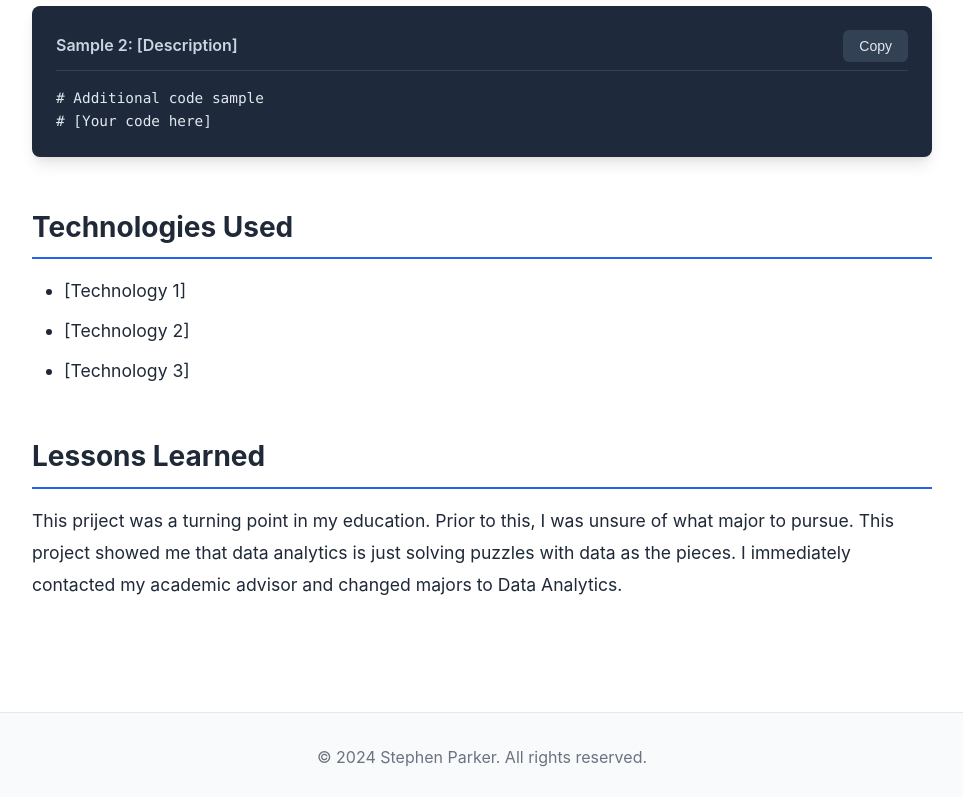
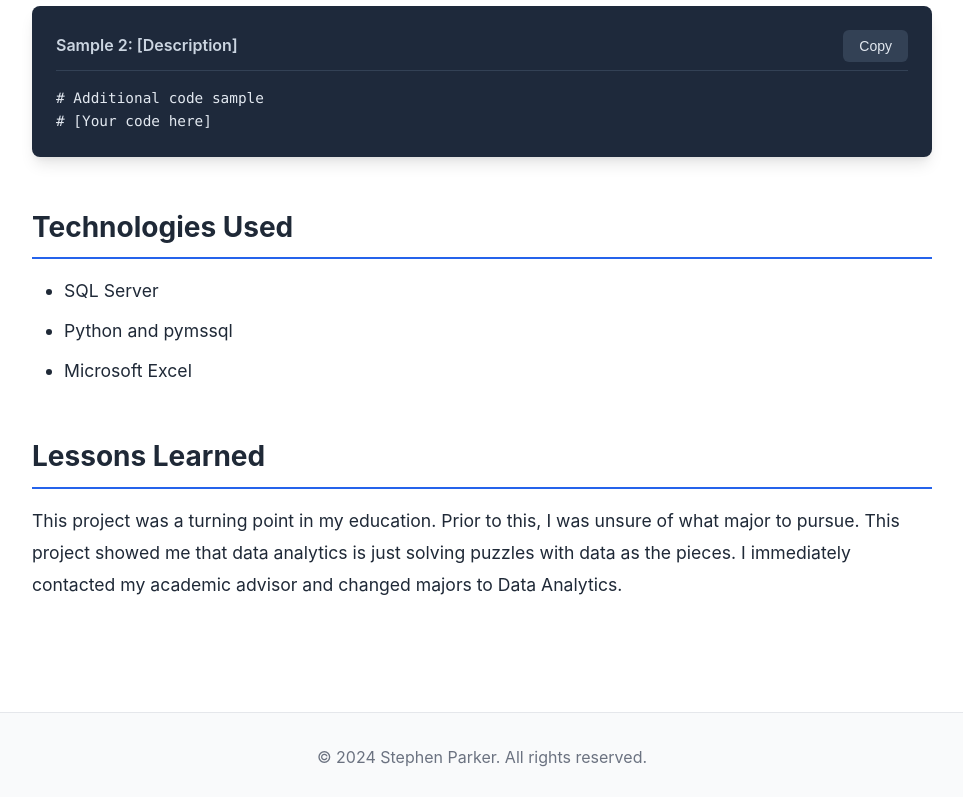
Before and after one commit to Legodwarf/steveportfolio, a plain HTML site: page project1.html in a window 1280 px wide. Shown: the part 1688-2485 px from the top of the page, without its empty margins (158-1121 px from the left). Drawn offline with Linux system fonts and the light colour scheme.

Commit message:
updating proj 1

```diff
--- a/project1.html
+++ b/project1.html
@@ -56,8 +56,8 @@
                     <h2>Methodology</h2>
                     <p>
                         This project was the capstone project for an introductory Data Analytics course.
-                        It was a rigorous project that combined all of the skills I had learned in the course.
-                        Based on responses from company executives metrics for a successful PM were identified.
+                        It was a rigorous experience that combined all of the skills I had learned in the course.
+                        Based on responses from company executives metrics for determining a successful PM were identified.
                         SQL was used to extract necessary data from a SQL Server database.
                         A python script was written to automate future data extraction processes.
                         Using Excel and the extracted data, a Balanced Scorecard was created to rank PM candidates and predict the best product to launch.
@@ -112,9 +112,9 @@ import numpy as np
                 <section class="content-section">
                     <h2>Technologies Used</h2>
                     <ul>
-                        <li>[Technology 1]</li>
-                        <li>[Technology 2]</li>
-                        <li>[Technology 3]</li>
+                        <li>SQL Server</li>
+                        <li>Python and pymssql</li>
+                        <li>Microsoft Excel</li>
                     </ul>
                 </section>
 
@@ -122,7 +122,7 @@ import numpy as np
                 <section class="content-section">
                     <h2>Lessons Learned</h2>
                     <p>
-                        This priject was a turning point in my education.
+                        This project was a turning point in my education.
                         Prior to this, I was unsure of what major to pursue.
                         This project showed me that data analytics is just solving puzzles with data as the pieces.
                         I immediately contacted my academic advisor and changed majors to Data Analytics.
```
